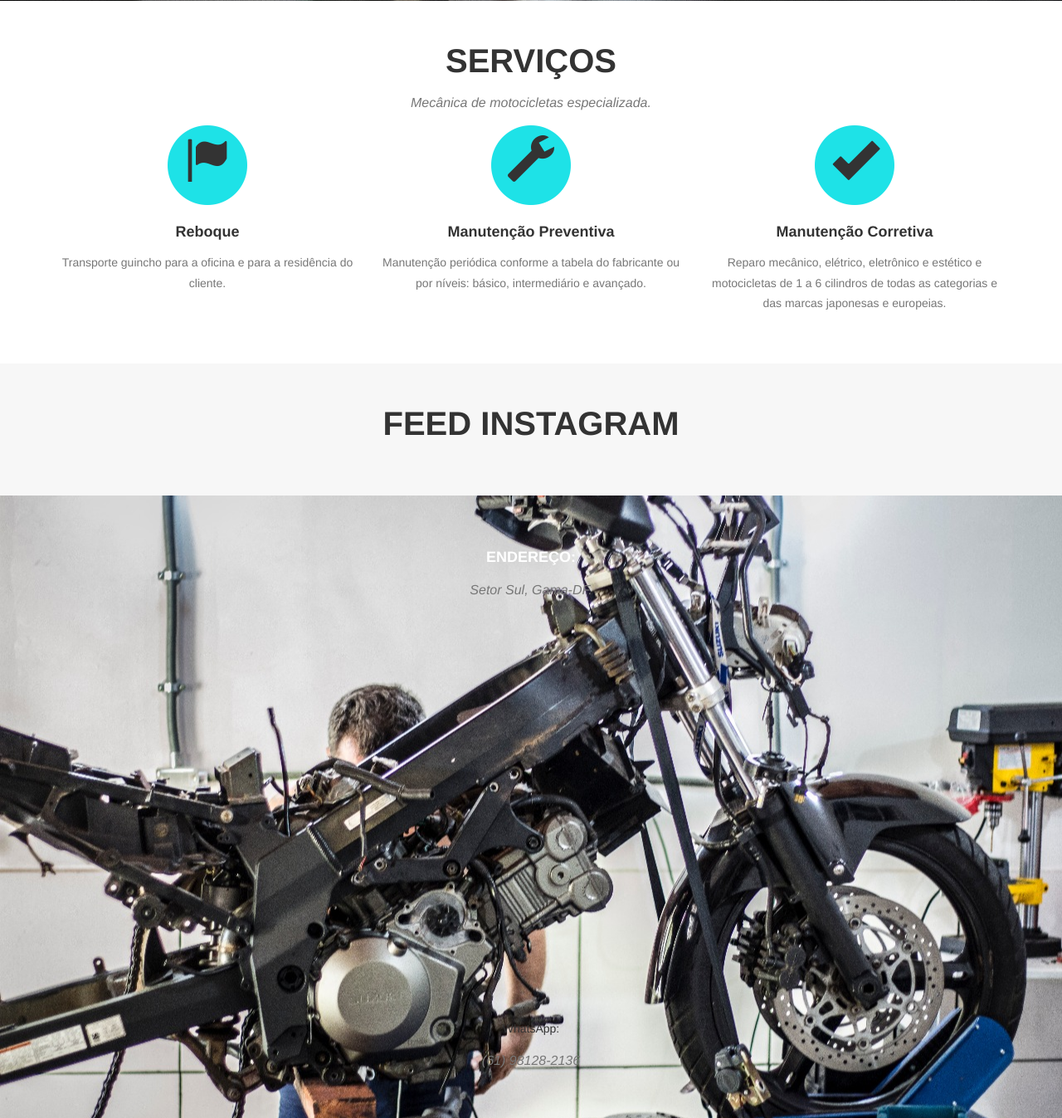
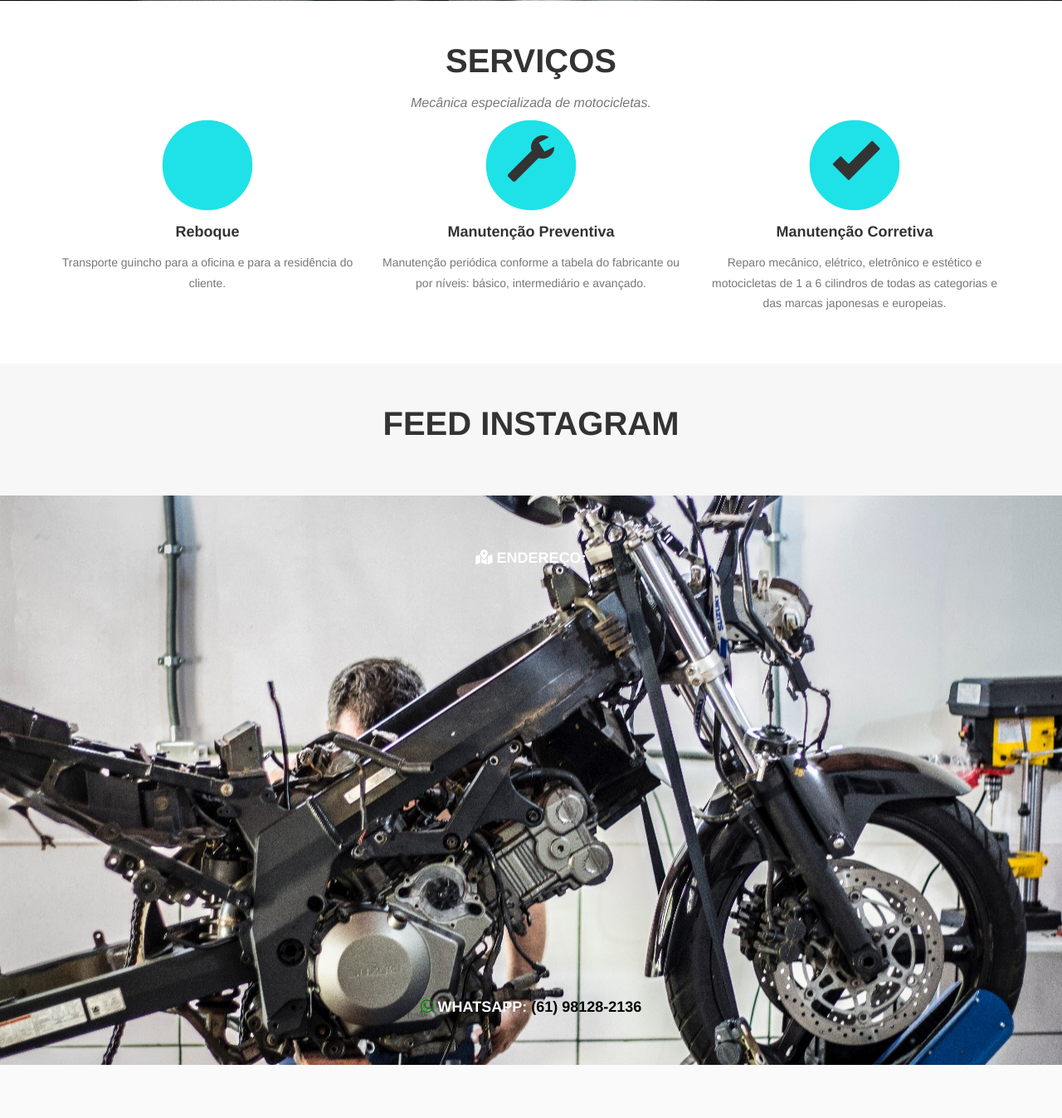
Before and after one commit to bruninjaman/subrider, a PHP site: page / in a window 1280 px wide. Shown: the part 549-1896 px from the top of the page at 83% size. After the commit the page ends 1832 px from the top, so only its background shows below. Run offline with PHP 8.4, Linux system fonts and the light colour scheme; some libraries are stand-ins or nearby versions.

Commit message:
Informações de contato, erro de portugues

```diff
--- a/index.php
+++ b/index.php
@@ -7,7 +7,7 @@
       <title>Sub-rider</title>
       <link rel='stylesheet' href='https://ajax.googleapis.com/ajax/libs/jqueryui/1.11.2/themes/smoothness/jquery-ui.css'>
       <link rel='stylesheet' href='https://maxcdn.bootstrapcdn.com/bootstrap/3.2.0/css/bootstrap.min.css'>
-      <link rel="stylesheet" href="http://netdna.bootstrapcdn.com/font-awesome/4.0.3/css/font-awesome.min.css">
+      <link rel="stylesheet" href="https://pro.fontawesome.com/releases/v5.10.0/css/all.css" integrity="sha384-AYmEC3Yw5cVb3ZcuHtOA93w35dYTsvhLPVnYs9eStHfGJvOvKxVfELGroGkvsg+p" crossorigin="anonymous"/>
       <link rel="stylesheet" href="./style.css">
    </head>
    <body>
@@ -85,15 +85,14 @@
                <div class="row">
                   <div class="col-lg-12 text-center">
                      <h2 class="section-heading">Serviços</h2>
-                     <h3 class="section-subheading text-muted">Mecânica de motocicletas especializada.</h3>
+                     <h3 class="section-subheading text-muted">Mecânica especializada de motocicletas.</h3>
                   </div>
                </div>
                <div class="row text-center">
                   <div class="col-md-4">
                      <span class="fa-stack fa-4x">
                      <i class="fa fa-circle fa-stack-2x text-primary"></i>
-                     <i class="glyphicon glyphicon-flag"></i>
-                     <i class="fas fa-truck-couch"></i>
+                     <i class="fas fa-truck-couch" style="position:relative;"></i>
                      </span>
                      <h4 class="service-heading">Reboque</h4>
                      <p class="text-muted">Transporte guincho para a oficina e para a residência do cliente.</p>
@@ -282,10 +281,7 @@
                <div class="row">
                   <div class="col-lg-12 text-center">
                      <h2 class="section-heading"></h2>
-                     <h4 class="section-subheading" style="color:white;">Endereço: </h4>
-                     <h3 class="section-subheading text-muted">
-                        Setor Sul, Gama-DF.
-                     </h3>
+                     <h4 class="section-subheading" style="color:white;"> <i class="fas fa-map-marked-alt" style="position:relative;"></i> Endereço: </h4>
 					 <center>
 						 <div class="mapouter">
 							<div class="gmap_canvas">
@@ -296,9 +292,8 @@
 							   <style>.gmap_canvas {overflow:hidden;background:none!important;height:500px;width:600px;}</style>
 							</div>
 						 </div>
-					 </center
-                     <h4 class="section-subheading" style="color:white">WhatsApp: </h4>
-                     <h3 class="section-subheading text-muted"> (61) 98128-2136</h3>
+					 </center>
+                     <h4 class="section-subheading" style="color:white"> <i class="fab fa-whatsapp" style="position:relative;color:green;"></i> WhatsApp: <a style="color:black;">(61) 98128-2136</a> </h4>
                   </div>
                </div>
             </div>
```
